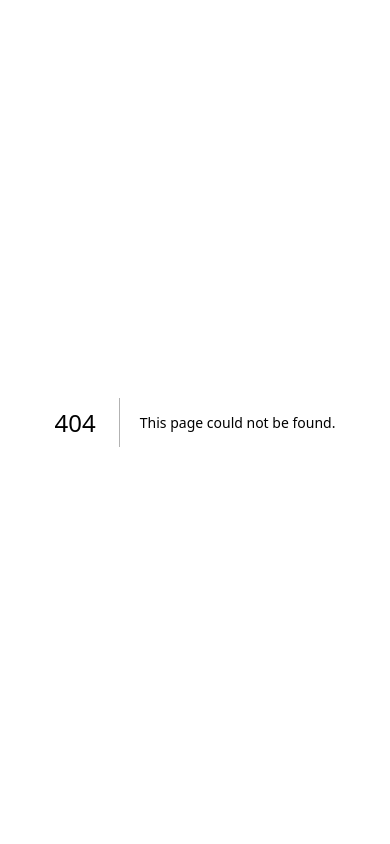
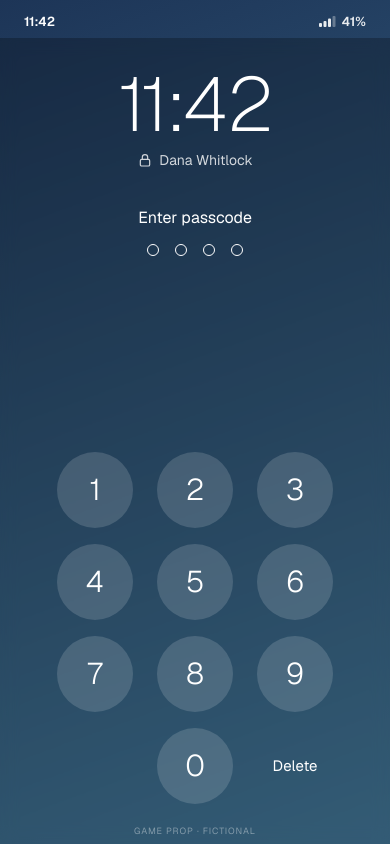
Before and after one commit to jkol7/evidence-kit, a Next.js app: page /p/harbor-light in a window 390 px wide. Before the commit this address had no page. Built offline with nearby package versions, Linux system fonts and the light colour scheme.

Commit message:
Add phone shell, browser-only loader and /p/[propId] route

```diff
--- a/next.config.ts
+++ b/next.config.ts
@@ -1,17 +1,9 @@
 import type { NextConfig } from "next";
 
 const nextConfig: NextConfig = {
-  /* config options here */
-  cacheComponents: true,
-  partialPrefetching: true,
-  turbopack: {
-    rules: {
-      "*.css": {
-        loaders: ["@tailwindcss/turbopack"],
-        as: "*.css",
-      },
-    },
-  },
+  reactStrictMode: true,
+  // Lets a phone on the same Wi-Fi load the dev server. Dev only; ignored in production.
+  allowedDevOrigins: ["192.168.1.193"],
 };
 
 export default nextConfig;
--- a/package.json
+++ b/package.json
@@ -18,13 +18,14 @@
     "zod": "^4.6.7"
   },
   "devDependencies": {
+    "@tailwindcss/postcss": "^4.3.5",
     "@tailwindcss/turbopack": "4.3.3",
     "@types/node": "^22.20.5",
     "@types/react": "^19",
     "@types/react-dom": "^19",
     "eslint": "^9",
     "eslint-config-next": "16.4.6",
-    "tailwindcss": "4.3.3",
+    "tailwindcss": "^4.3.3",
     "typescript": "^5",
     "vitest": "^5.1.0"
   }
--- /dev/null
+++ b/postcss.config.mjs
@@ -0,0 +1,7 @@
+const config = {
+  plugins: {
+    "@tailwindcss/postcss": {},
+  },
+};
+
+export default config;
--- /dev/null
+++ b/src/app/p/[propId]/page.tsx
@@ -0,0 +1,27 @@
+import type { Metadata } from "next";
+import { notFound } from "next/navigation";
+import { PhoneLoader } from "@/components/phone/PhoneLoader";
+import { getSample, samples } from "@/data/samples";
+
+interface PageProps {
+  params: Promise<{ propId: string }>;
+}
+
+export function generateStaticParams() {
+  return Object.keys(samples).map((propId) => ({ propId }));
+}
+
+export async function generateMetadata({ params }: PageProps): Promise<Metadata> {
+  const prop = getSample((await params).propId);
+  return { title: prop ? `${prop.content.ownerName} · Evidence Kit` : "Prop not found" };
+}
+
+export default async function PropPage({ params }: PageProps) {
+  const { propId } = await params;
+  const prop = getSample(propId);
+  if (!prop) notFound();
+
+  // Known limitation: the whole prop, answers included, is sent to the browser.
+  // Checking answers moves to the server before any public launch.
+  return <PhoneLoader prop={prop} />;
+}
--- a/src/app/page.tsx
+++ b/src/app/page.tsx
@@ -1,14 +1,26 @@
+import Link from "next/link";
+import { samples } from "@/data/samples";
+
 export default function Home() {
   return (
     <main className="mx-auto max-w-2xl px-6 py-16">
       <h1 className="text-3xl font-semibold tracking-tight">Evidence Kit</h1>
       <p className="mt-3 text-muted">
-        Interactive props for tabletop games, mystery parties and investigation cases.
+        Interactive props players open on their own phones: locked devices, hidden notes and messages that appear
+        when the story is ready.
       </p>
 
       <section className="mt-10 rounded-xl bg-panel p-6">
         <h2 className="text-lg font-medium">Sample props</h2>
-        <p className="mt-2 text-sm text-muted">Coming soon.</p>
+        <ul className="mt-4 space-y-2">
+          {Object.entries(samples).map(([slug, prop]) => (
+            <li key={slug}>
+              <Link href={`/p/${slug}`} className="text-accent hover:underline">
+                {prop.title}
+              </Link>
+            </li>
+          ))}
+        </ul>
       </section>
     </main>
   );
--- /dev/null
+++ b/src/components/phone/Phone.tsx
@@ -0,0 +1,68 @@
+"use client";
+
+import { useState, type ReactNode } from "react";
+import { usePlayState } from "@/hooks/usePlayState";
+import type { PhoneProp } from "@/lib/props/types";
+import { AppHeader } from "./AppHeader";
+import { APPS, HomeScreen, type AppId } from "./HomeScreen";
+import { LockScreen } from "./LockScreen";
+
+export function Phone({ prop }: { prop: PhoneProp }) {
+  const session = usePlayState(prop);
+  const [app, setApp] = useState<AppId | null>(null);
+  const { content } = prop;
+  const root = session.status(prop.id);
+
+  let screen: ReactNode;
+  if (root.status === "needs-input" && root.input === "passcode") {
+    screen = (
+      <LockScreen
+        ownerName={content.ownerName}
+        clock={content.clock}
+        codeLength={root.codeLength ?? 4}
+        hint={root.hint}
+        onSubmit={(code) => session.tryUnlock(prop.id, code)}
+      />
+    );
+  } else if (root.status !== "open") {
+    screen = <p className="grid flex-1 place-items-center text-white/60">This phone is switched off.</p>;
+  } else if (app) {
+    const label = APPS.find((a) => a.id === app)?.label ?? "App";
+    screen = (
+      <div className="flex flex-1 flex-col bg-page text-ink">
+        <AppHeader title={label} onBack={() => setApp(null)} />
+        <p className="grid flex-1 place-items-center text-muted">Coming in Step 8.</p>
+      </div>
+    );
+  } else {
+    screen = <HomeScreen clock={content.clock} onOpen={setApp} />;
+  }
+
+  return (
+    <div className="flex min-h-dvh items-center justify-center p-6 max-sm:p-0">
+      <div
+        className="relative flex h-[800px] max-h-[calc(100dvh-48px)] w-[390px] flex-col overflow-hidden rounded-[46px] border-10 border-[#05070a] shadow-2xl ring-1 ring-[#2a2f38] max-sm:h-dvh max-sm:max-h-none max-sm:w-full max-sm:rounded-none max-sm:border-0 max-sm:ring-0"
+        style={{ background: `linear-gradient(160deg, ${content.wallpaper[0]}, ${content.wallpaper[1]})` }}
+      >
+        <div className="flex shrink-0 justify-between px-6 pt-3 pb-1.5 text-[13px] font-semibold text-white">
+          <span>{content.clock}</span>
+          <span className="flex items-center gap-1.5 opacity-90" aria-hidden>
+            <svg width="17" height="11" viewBox="0 0 17 11" fill="currentColor">
+              <rect x="0" y="7" width="3" height="4" rx="1" />
+              <rect x="4.5" y="5" width="3" height="6" rx="1" />
+              <rect x="9" y="2.5" width="3" height="8.5" rx="1" />
+              <rect x="13.5" y="0" width="3" height="11" rx="1" opacity="0.35" />
+            </svg>
+            41%
+          </span>
+        </div>
+
+        <div className="flex min-h-0 flex-1 flex-col">{screen}</div>
+
+        <div className="pointer-events-none absolute inset-x-0 bottom-1.5 text-center text-[9px] tracking-widest text-white/40 uppercase">
+          Game prop · fictional
+        </div>
+      </div>
+    </div>
+  );
+}
--- /dev/null
+++ b/src/components/phone/PhoneLoader.tsx
@@ -0,0 +1,13 @@
+"use client";
+
+import dynamic from "next/dynamic";
+import type { PhoneProp } from "@/lib/props/types";
+
+const Phone = dynamic(() => import("./Phone").then((m) => m.Phone), {
+  ssr: false,
+  loading: () => <p className="grid min-h-dvh place-items-center text-muted">Loading…</p>,
+});
+
+export function PhoneLoader({ prop }: { prop: PhoneProp }) {
+  return <Phone key={prop.id} prop={prop} />;
+}
```
Also changed, not shown: 1 other file (tests, documents, lock files or other folders).
